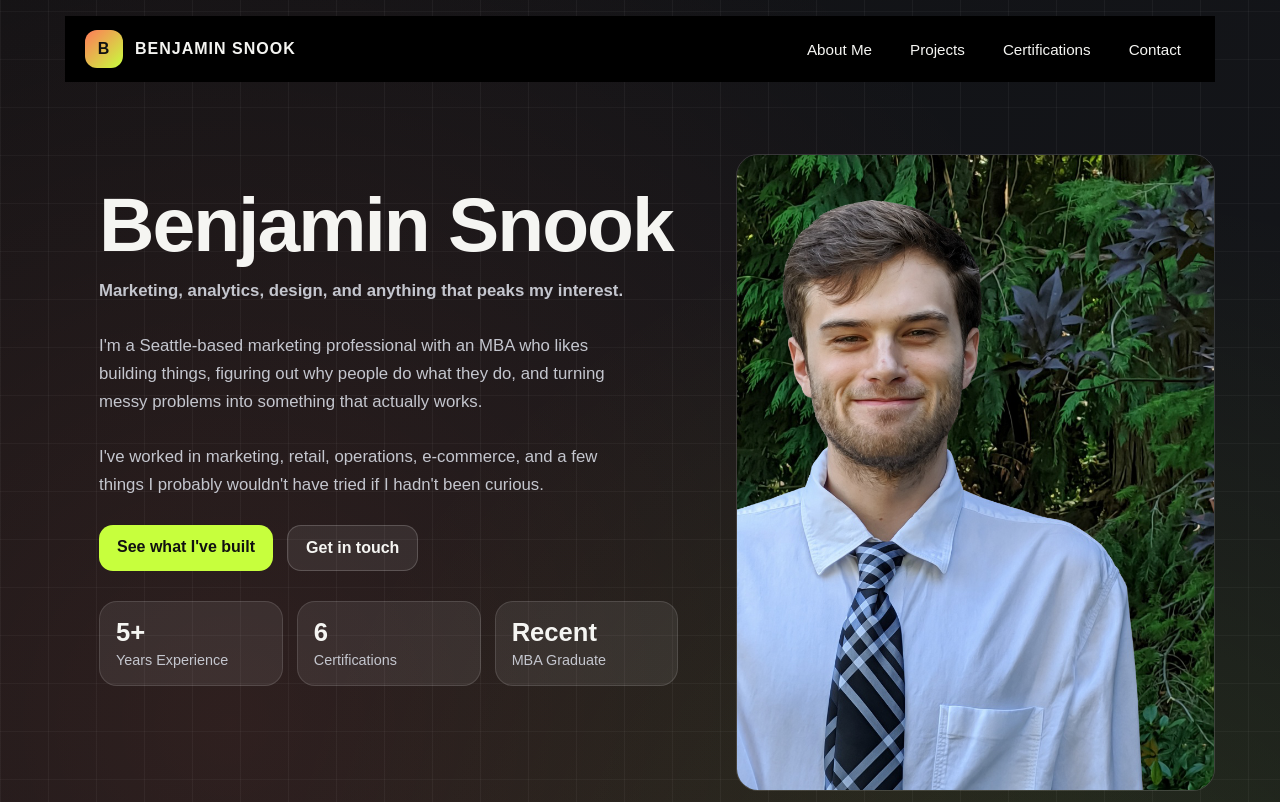
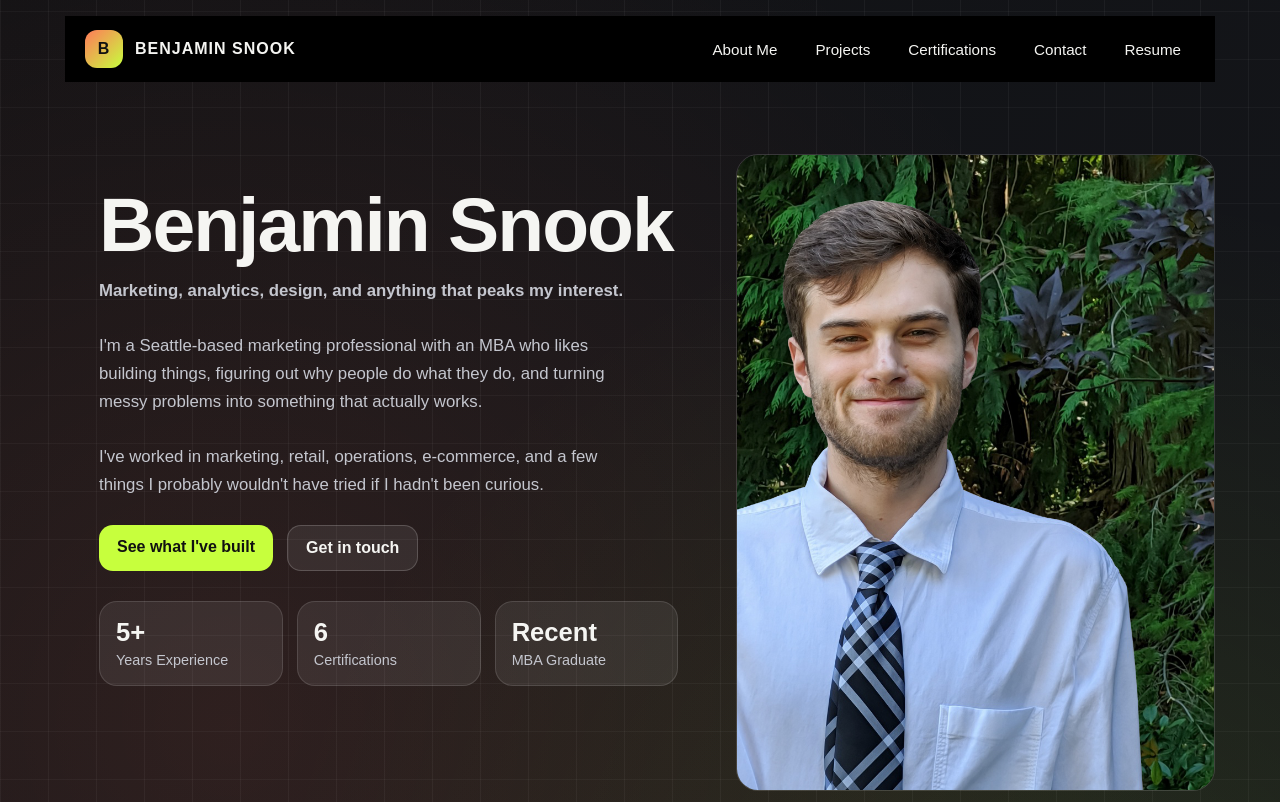
Before and after one commit to benjaminsnook3/resumewebsite, a plain HTML site: page Untitled-1.html in a window 1280 px wide. Shown: the top 802 px of the page. Drawn offline with Linux system fonts and the light colour scheme.

Commit message:
Add resume link to navbar

```diff
--- a/Untitled-1.html
+++ b/Untitled-1.html
@@ -1417,6 +1417,7 @@
                 <a href="#projects">Projects</a>
                 <a href="#certifications">Certifications</a>
                 <a href="#contact">Contact</a>
+                <a href="Ben%20Snook%20Resume-36.pdf" target="_blank" rel="noopener noreferrer">Resume</a>
             </div>
         </nav>
 
```
